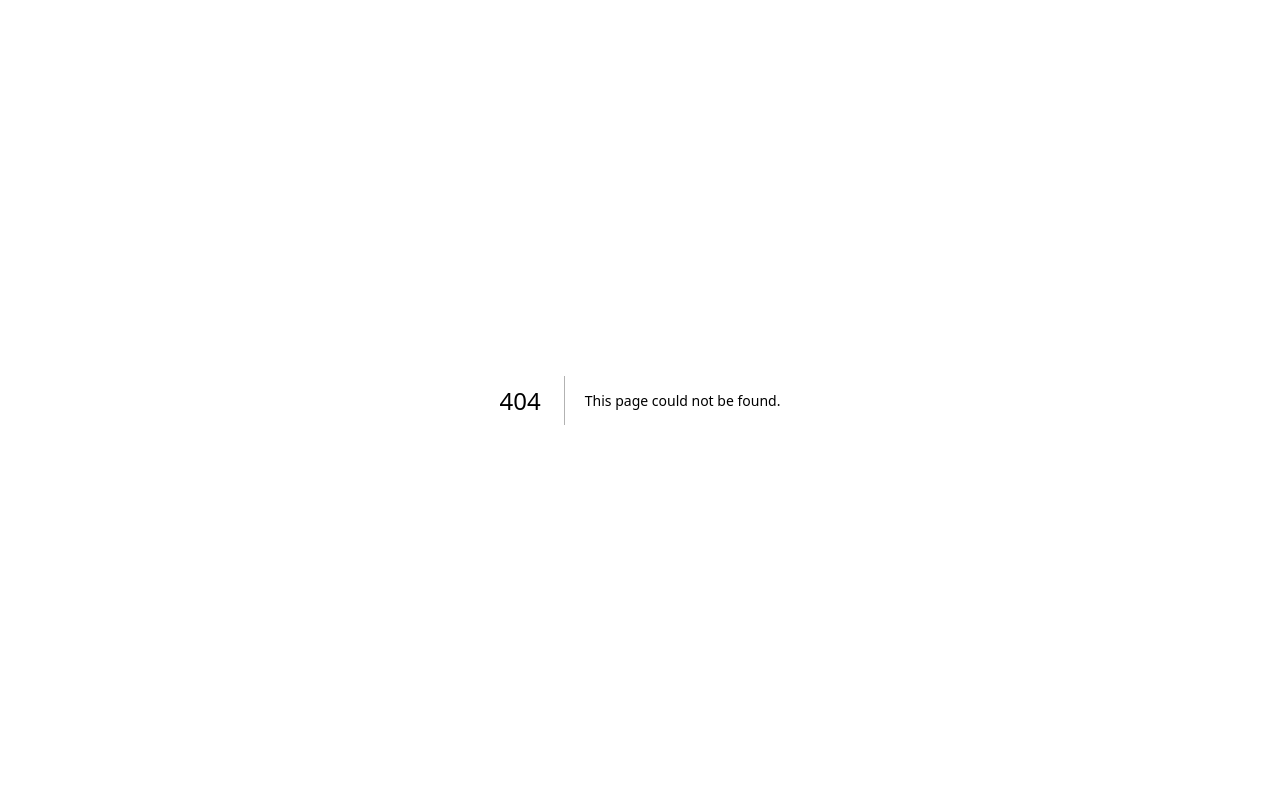
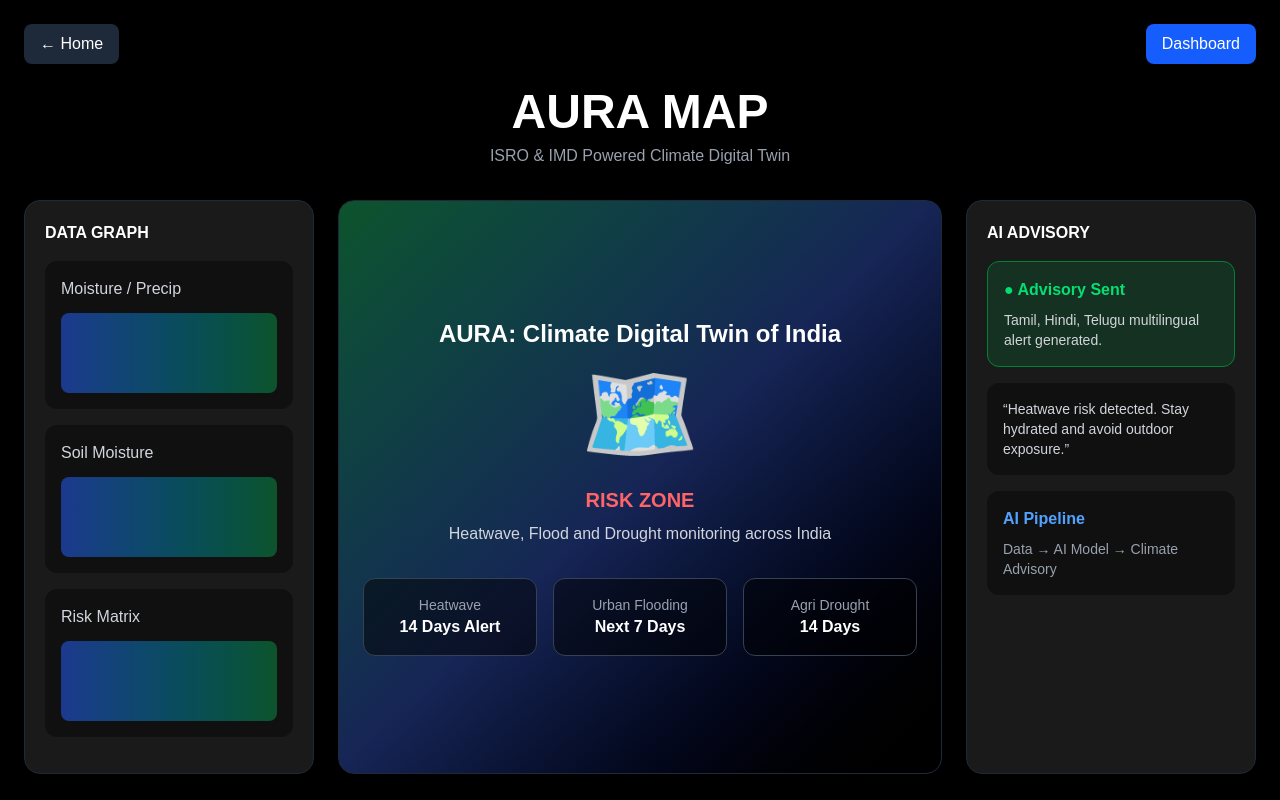
Before and after one commit to indrajithyadav045-code/aura-climate-digital-twin, a Next.js app in the folder frontend/: page /map in a window 1280 px wide. Before the commit this address had no page. Built offline with nearby package versions, Linux system fonts and the light colour scheme.

Commit message:
Create MapPage component with navigation and graphs
This file contains the MapPage component, which includes navigation links, a title, and sections for data graphs, climate advisory, and risk zones.

```diff
--- /dev/null
+++ b/frontend/app/map/page.tsx
@@ -0,0 +1,92 @@
+import Link from "next/link";
+
+export default function MapPage() {
+  return (
+    <main className="min-h-screen bg-black text-white p-6">
+      <nav className="flex justify-between items-center mb-6">
+        <Link href="/">
+          <button className="bg-gray-800 px-4 py-2 rounded-lg">← Home</button>
+        </Link>
+
+        <Link href="/dashboard">
+          <button className="bg-blue-600 px-4 py-2 rounded-lg">Dashboard</button>
+        </Link>
+      </nav>
+
+      <h1 className="text-5xl font-bold text-center mb-2">AURA MAP</h1>
+      <p className="text-center text-gray-400 mb-8">
+        ISRO & IMD Powered Climate Digital Twin
+      </p>
+
+      <div className="grid grid-cols-1 lg:grid-cols-4 gap-6">
+        <section className="bg-white/10 p-5 rounded-2xl border border-gray-800">
+          <h2 className="font-bold mb-4">DATA GRAPH</h2>
+          <Graph title="Moisture / Precip" />
+          <Graph title="Soil Moisture" />
+          <Graph title="Risk Matrix" />
+        </section>
+
+        <section className="lg:col-span-2 bg-gradient-to-br from-green-900 via-blue-950 to-black p-6 rounded-2xl border border-gray-800 min-h-[520px] flex flex-col items-center justify-center text-center">
+          <h2 className="text-2xl font-bold mb-4">
+            AURA: Climate Digital Twin of India
+          </h2>
+
+          <div className="text-8xl mb-6">🗺️</div>
+
+          <p className="text-red-400 font-bold text-xl">RISK ZONE</p>
+          <p className="text-gray-300 mt-2">
+            Heatwave, Flood and Drought monitoring across India
+          </p>
+
+          <div className="grid grid-cols-3 gap-4 mt-8 w-full">
+            <Card title="Heatwave" value="14 Days Alert" />
+            <Card title="Urban Flooding" value="Next 7 Days" />
+            <Card title="Agri Drought" value="14 Days" />
+          </div>
+        </section>
+
+        <section className="bg-white/10 p-5 rounded-2xl border border-gray-800">
+          <h2 className="font-bold mb-4">AI ADVISORY</h2>
+
+          <div className="bg-green-900/40 border border-green-700 p-4 rounded-xl mb-4">
+            <p className="text-green-400 font-bold">● Advisory Sent</p>
+            <p className="text-gray-300 text-sm mt-2">
+              Tamil, Hindi, Telugu multilingual alert generated.
+            </p>
+          </div>
+
+          <div className="bg-black/40 p-4 rounded-xl mb-4">
+            <p className="text-sm text-gray-300">
+              “Heatwave risk detected. Stay hydrated and avoid outdoor exposure.”
+            </p>
+          </div>
+
+          <div className="bg-black/40 p-4 rounded-xl">
+            <p className="text-blue-400 font-bold">AI Pipeline</p>
+            <p className="text-gray-400 text-sm mt-2">
+              Data → AI Model → Climate Advisory
+            </p>
+          </div>
+        </section>
+      </div>
+    </main>
+  );
+}
+
+function Graph({ title }: { title: string }) {
+  return (
+    <div className="bg-black/40 p-4 rounded-xl mb-4">
+      <p className="text-gray-300 mb-3">{title}</p>
+      <div className="h-20 bg-gradient-to-r from-blue-900 to-green-900 rounded-lg" />
+    </div>
+  );
+}
+
+function Card({ title, value }: { title: string; value: string }) {
+  return (
+    <div className="bg-black/50 p-4 rounded-xl border border-gray-700">
+      <p className="text-gray-400 text-sm">{title}</p>
+      <p className="font-bold">{value}</p>
+    </div>
+  );
+}
```
